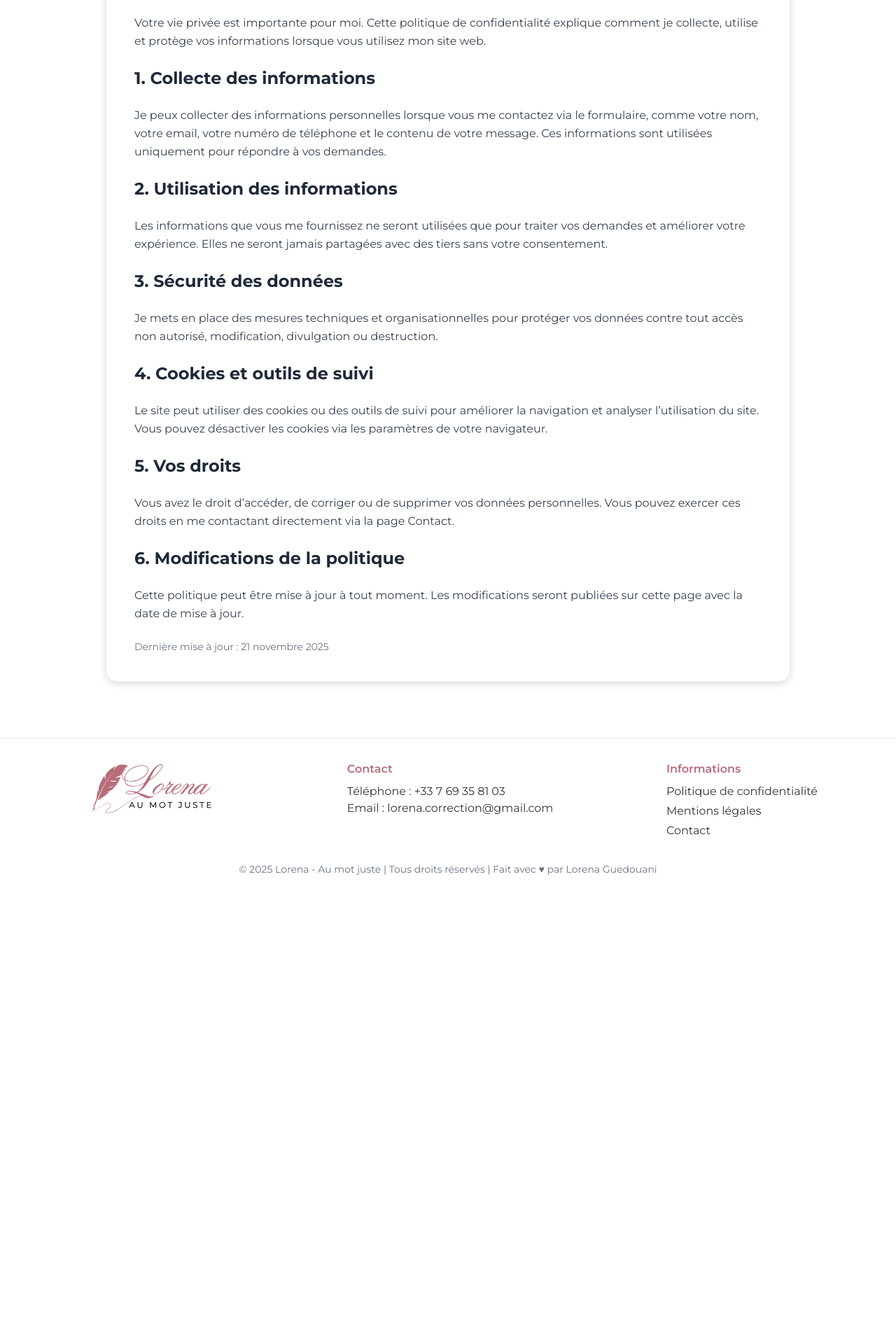
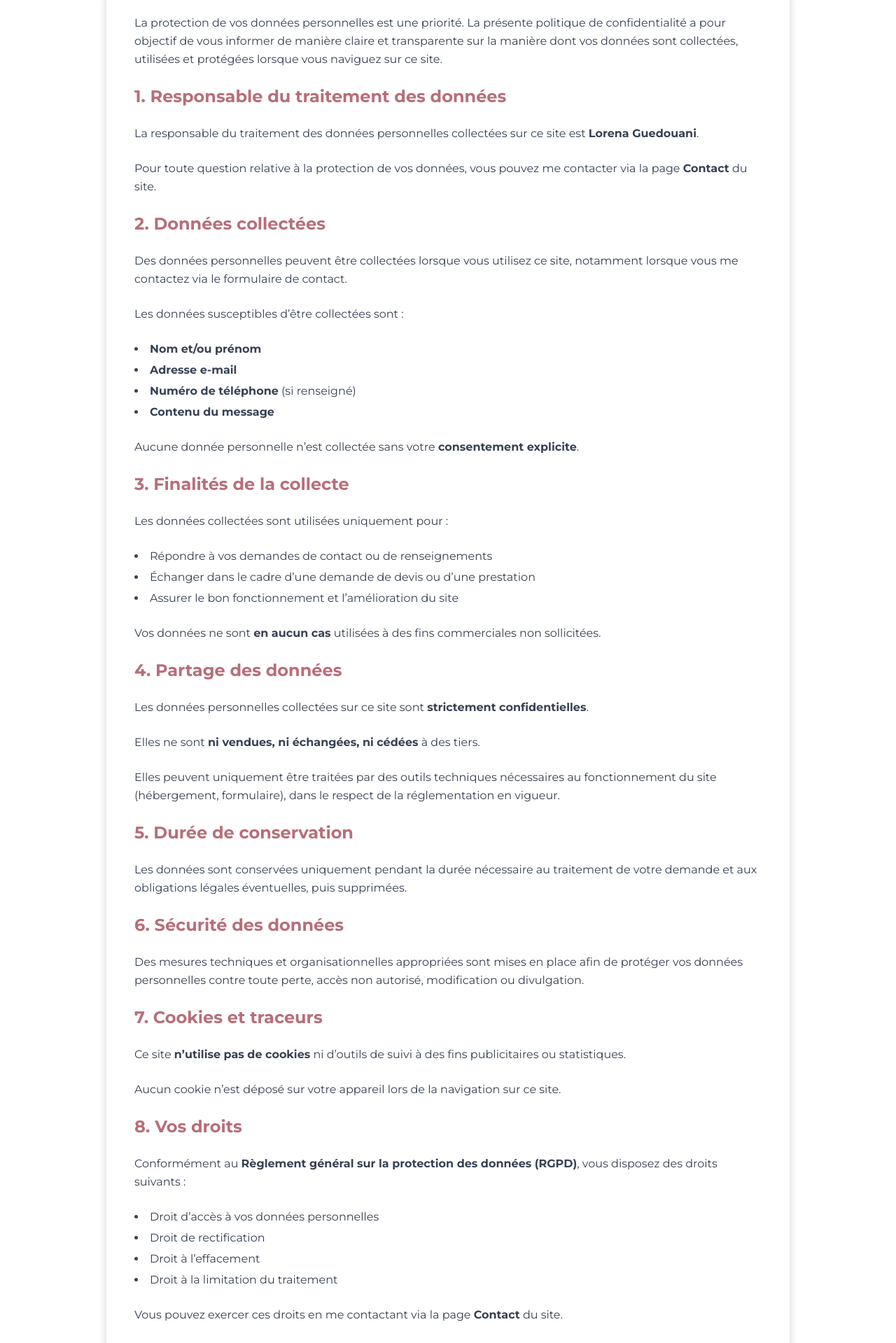
Before and after one commit to EthwallLo/lorena-website-correction, a Next.js app: page /confidentialite in a window 1280 px wide. Shown: the part 460-2379 px from the top of the page at 70% size. Before the commit the page ends 1746 px from the top, so only its background shows below. Built offline with nearby package versions, Linux system fonts and the light colour scheme; a web font is replaced by a local one.

Commit message:
feat: ajout politique confidentialité

```diff
--- a/app/confidentialite/page.tsx
+++ b/app/confidentialite/page.tsx
@@ -1,14 +1,20 @@
 export default function PrivacyPolicyPage() {
   return (
     <div className="w-full min-h-screen flex flex-col">
-
       <section
         className="relative w-full h-[45vh] flex justify-center items-center"
-        style={{ backgroundImage: "url('/image-carnet.jpg')", backgroundSize: "cover", backgroundPosition: "center" }} >
+        style={{
+          backgroundImage: "url('/image-carnet.jpg')",
+          backgroundSize: "cover",
+          backgroundPosition: "center",
+        }}
+      >
         <div className="absolute inset-0 bg-black/10"></div>
 
         <div className="relative z-10 text-center px-6 flex flex-col items-center">
-          <h1 className="text-4xl md:text-5xl font-bold text-gray-800">Politique de confidentialité</h1>
+          <h1 className="text-4xl md:text-5xl font-bold text-gray-800 after:content-[''] after:block after:w-[130px] after:h-1 after:bg-gray-800 after:mt-3 after:mx-auto">
+            Politique de confidentialité
+          </h1>
         </div>
 
         <div className="absolute bottom-0 left-0 right-0 h-24 bg-linear-to-b from-transparent to-white pointer-events-none"></div>
@@ -19,33 +25,156 @@ export default function PrivacyPolicyPage() {
 
       <section className="w-full bg-white py-20">
         <div className="max-w-5xl mx-auto px-6">
+          <div className="bg-white [box-shadow:0_2px_14px_-3px_rgba(14,14,14,0.3)] rounded-2xl p-6 sm:p-10">
+            <div className="text-gray-700 leading-relaxed space-y-6">
+              <p>
+                La protection de vos données personnelles est une priorité. La
+                présente politique de confidentialité a pour objectif de vous
+                informer de manière claire et transparente sur la manière dont
+                vos données sont collectées, utilisées et protégées lorsque vous
+                naviguez sur ce site.
+              </p>
 
-          <div className="bg-white [box-shadow:0_2px_14px_-3px_rgba(14,14,14,0.3)] rounded-2xl p-6 sm:p-10">
+              <h2 className="text-2xl font-bold text-[#B76E79]">
+                1. Responsable du traitement des données
+              </h2>
+              <p>
+                La responsable du traitement des données personnelles collectées
+                sur ce site est <strong>Lorena Guedouani</strong>.{" "}
+              </p>
+              <p>
+                Pour toute question relative à la protection de vos données,
+                vous pouvez me contacter via la page <strong>Contact</strong> du
+                site.
+              </p>
 
-            <div className="text-gray-700 leading-relaxed space-y-6">
+              <h2 className="text-2xl font-bold text-[#B76E79]">
+                2. Données collectées
+              </h2>
+              <p>
+                Des données personnelles peuvent être collectées lorsque vous
+                utilisez ce site, notamment lorsque vous me contactez via le
+                formulaire de contact.
+              </p>
+              <p>Les données susceptibles d’être collectées sont :</p>
+              <ul className="list-disc list-inside space-y-1">
+                <li>
+                  <strong>Nom et/ou prénom</strong>
+                </li>
+                <li>
+                  <strong>Adresse e-mail</strong>
+                </li>
+                <li>
+                  <strong>Numéro de téléphone</strong> (si renseigné)
+                </li>
+                <li>
+                  <strong>Contenu du message</strong>
+                </li>
+              </ul>
+              <p>
+                Aucune donnée personnelle n’est collectée sans votre{" "}
+                <strong>consentement explicite</strong>.
+              </p>
 
-              <p>Votre vie privée est importante pour moi. Cette politique de confidentialité explique comment je collecte, utilise et protège vos informations lorsque vous utilisez mon site web.</p>
+              <h2 className="text-2xl font-bold text-[#B76E79]">
+                3. Finalités de la collecte
+              </h2>
+              <p>Les données collectées sont utilisées uniquement pour :</p>
+              <ul className="list-disc list-inside space-y-1">
+                <li>Répondre à vos demandes de contact ou de renseignements</li>
+                <li>
+                  Échanger dans le cadre d’une demande de devis ou d’une
+                  prestation
+                </li>
+                <li>Assurer le bon fonctionnement et l’amélioration du site</li>
+              </ul>
+              <p>
+                Vos données ne sont <strong>en aucun cas</strong> utilisées à
+                des fins commerciales non sollicitées.
+              </p>
 
-              <h2 className="text-2xl font-bold text-gray-800">1. Collecte des informations</h2>
-              <p>Je peux collecter des informations personnelles lorsque vous me contactez via le formulaire, comme votre nom, votre email, votre numéro de téléphone et le contenu de votre message. Ces informations sont utilisées uniquement pour répondre à vos demandes.</p>
+              <h2 className="text-2xl font-bold text-[#B76E79]">
+                4. Partage des données
+              </h2>
+              <p>
+                Les données personnelles collectées sur ce site sont{" "}
+                <strong>strictement confidentielles</strong>.
+              </p>
+              <p>
+                Elles ne sont{" "}
+                <strong>ni vendues, ni échangées, ni cédées</strong> à des
+                tiers.
+              </p>
+              <p>
+                Elles peuvent uniquement être traitées par des outils techniques
+                nécessaires au fonctionnement du site (hébergement, formulaire),
+                dans le respect de la réglementation en vigueur.
+              </p>
 
-              <h2 className="text-2xl font-bold text-gray-800">2. Utilisation des informations</h2>
-              <p>Les informations que vous me fournissez ne seront utilisées que pour traiter vos demandes et améliorer votre expérience. Elles ne seront jamais partagées avec des tiers sans votre consentement.</p>
+              <h2 className="text-2xl font-bold text-[#B76E79]">
+                5. Durée de conservation
+              </h2>
+              <p>
+                Les données sont conservées uniquement pendant la durée
+                nécessaire au traitement de votre demande et aux obligations
+                légales éventuelles, puis supprimées.
+              </p>
 
-              <h2 className="text-2xl font-bold text-gray-800">3. Sécurité des données</h2>
-              <p>Je mets en place des mesures techniques et organisationnelles pour protéger vos données contre tout accès non autorisé, modification, divulgation ou destruction.</p>
+              <h2 className="text-2xl font-bold text-[#B76E79]">
+                6. Sécurité des données
+              </h2>
+              <p>
+                Des mesures techniques et organisationnelles appropriées sont
+                mises en place afin de protéger vos données personnelles contre
+                toute perte, accès non autorisé, modification ou divulgation.
+              </p>
 
-              <h2 className="text-2xl font-bold text-gray-800">4. Cookies et outils de suivi</h2>
-              <p>Le site peut utiliser des cookies ou des outils de suivi pour améliorer la navigation et analyser l’utilisation du site. Vous pouvez désactiver les cookies via les paramètres de votre navigateur.</p>
+              <h2 className="text-2xl font-bold text-[#B76E79]">
+                7. Cookies et traceurs
+              </h2>
+              <p>
+                Ce site <strong>n’utilise pas de cookies</strong> ni d’outils de
+                suivi à des fins publicitaires ou statistiques.
+              </p>
+              <p>
+                Aucun cookie n’est déposé sur votre appareil lors de la
+                navigation sur ce site.
+              </p>
 
-              <h2 className="text-2xl font-bold text-gray-800">5. Vos droits</h2>
-              <p>Vous avez le droit d’accéder, de corriger ou de supprimer vos données personnelles. Vous pouvez exercer ces droits en me contactant directement via la page Contact.</p>
+              <h2 className="text-2xl font-bold text-[#B76E79]">
+                8. Vos droits
+              </h2>
+              <p>
+                Conformément au{" "}
+                <strong>
+                  Règlement général sur la protection des données (RGPD)
+                </strong>
+                , vous disposez des droits suivants :
+              </p>
+              <ul className="list-disc list-inside space-y-1">
+                <li>Droit d’accès à vos données personnelles</li>
+                <li>Droit de rectification</li>
+                <li>Droit à l’effacement</li>
+                <li>Droit à la limitation du traitement</li>
+              </ul>
+              <p>
+                Vous pouvez exercer ces droits en me contactant via la page{" "}
+                <strong>Contact</strong> du site.
+              </p>
 
-              <h2 className="text-2xl font-bold text-gray-800">6. Modifications de la politique</h2>
-              <p>Cette politique peut être mise à jour à tout moment. Les modifications seront publiées sur cette page avec la date de mise à jour.</p>
+              <h2 className="text-2xl font-bold text-[#B76E79]">
+                9. Modification de la politique de confidentialité
+              </h2>
+              <p>
+                La présente politique de confidentialité peut être modifiée à
+                tout moment afin de rester conforme aux évolutions légales ou
+                techniques. La version en vigueur est celle publiée sur cette
+                page.
+              </p>
 
-              <p className="text-sm text-gray-500">Dernière mise à jour : 21 novembre 2025</p>
-
+              <p className="text-sm text-gray-500">
+                Dernière mise à jour : 10 janvier 2026
+              </p>
             </div>
           </div>
         </div>
--- a/app/contact/page.tsx
+++ b/app/contact/page.tsx
@@ -71,7 +71,7 @@ export default function ContactPage() {
           <div className="bg-white [box-shadow:0_2px_14px_-3px_rgba(14,14,14,0.3)] rounded-2xl p-6 sm:p-10">
 
             <div className="text-center sm:text-left">
-              <h2 className="text-3xl font-bold text-center mb-12 text-gray-600">Me contacter</h2>
+              <h2 className="text-3xl font-bold text-center mb-12 text-[#B76E79]">Me contacter</h2>
               <p className="text-[15px] text-center text-gray-700 leading-relaxed">Une question, un projet, un besoin de correction ?</p>
               <p className="text-[15px] text-center text-gray-700 leading-relaxed">Je serai ravie d’échanger avec vous.</p>
             </div>
@@ -125,7 +125,7 @@ export default function ContactPage() {
               <div className="col-span-full">
                 <button
                   type='submit'
-                  className="text-gray-800 bg-gray-50 hover:bg-gray-150 hover:ring-2 hover:ring-gray-300 hover:ring-offset-2 text-sm rounded-md font-medium px-4 py-2.5
+                  className="text-gray-800 bg-gray-100 hover:bg-gray-150 hover:ring-2 hover:ring-gray-300 hover:ring-offset-2 text-sm rounded-md font-medium px-4 py-2.5
                              cursor-pointer w-full mt-2! transition"
                 >
                   Envoyer le message
--- a/app/page.tsx
+++ b/app/page.tsx
@@ -32,7 +32,7 @@ export default function HomePage() {
                 });
               }
             }}
-            className="mt-6 px-6 py-3 bg-gray-100 text-gray-800 rounded-md font-medium hover:scale-105 transition transform"
+            className="mt-6 px-6 py-3 bg-gray-50 text-gray-800 rounded-md font-medium hover:scale-105 transition transform"
           >
             Découvrir ↓
           </button>
@@ -85,7 +85,7 @@ export default function HomePage() {
             <p className="text-gray-700 mb-6">Mon objectif est de faire ressortir le meilleur de vos textes tout en respectant votre style et votre voix.</p>
             <button
               onClick={() => window.location.href = '/qui-suis-je'}
-              className="relative h-12 overflow-hidden rounded bg-gray-100 px-5 py-2.5 text-gray-800 font-medium transition-all
+              className="relative h-12 overflow-hidden rounded bg-white px-5 py-2.5 text-gray-800 font-medium transition-all
               duration-300 hover:bg-gray-150 hover:ring-2 hover:ring-gray-300 hover:ring-offset-2 cursor-pointer">
               <span className="relative">Découvrir mon parcours</span>
             </button>
--- a/package.json
+++ b/package.json
@@ -10,17 +10,17 @@
   },
   "dependencies": {
     "framer-motion": "^12.23.24",
-    "next": "16.0.3",
+    "next": "^16.1.1",
     "nodemailer": "^7.0.10",
     "react": "19.2.0",
-    "react-dom": "19.2.0",
-    "tailwind-typewriter": "^1.0.1"
+    "react-dom": "19.2.0"
   },
   "devDependencies": {
     "@tailwindcss/postcss": "^4",
     "@types/node": "^20",
     "@types/react": "^19",
     "@types/react-dom": "^19",
+    "baseline-browser-mapping": "^2.9.14",
     "eslint": "^9",
     "eslint-config-next": "16.0.3",
     "tailwindcss": "^4",
```
Also changed, not shown: 1 other file (tests, documents, lock files or other folders).
